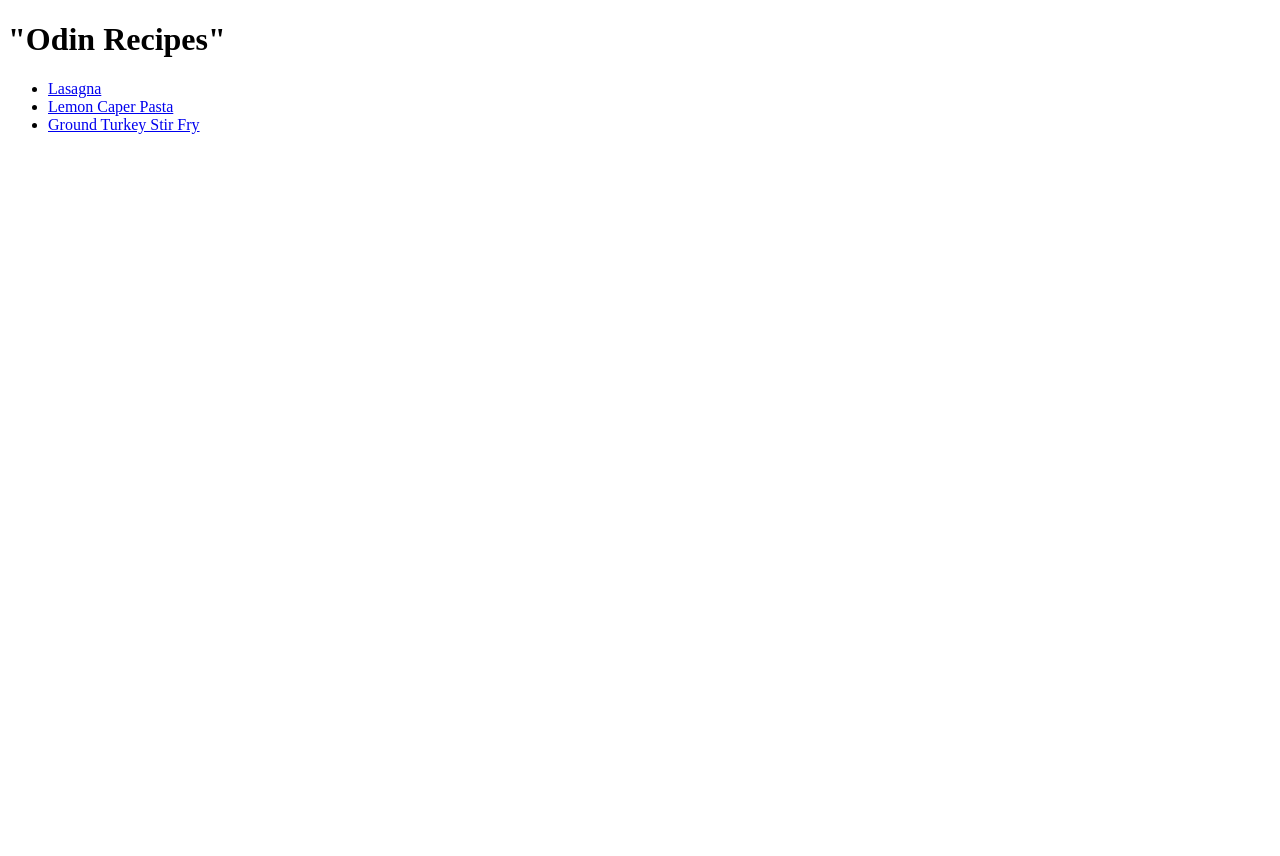
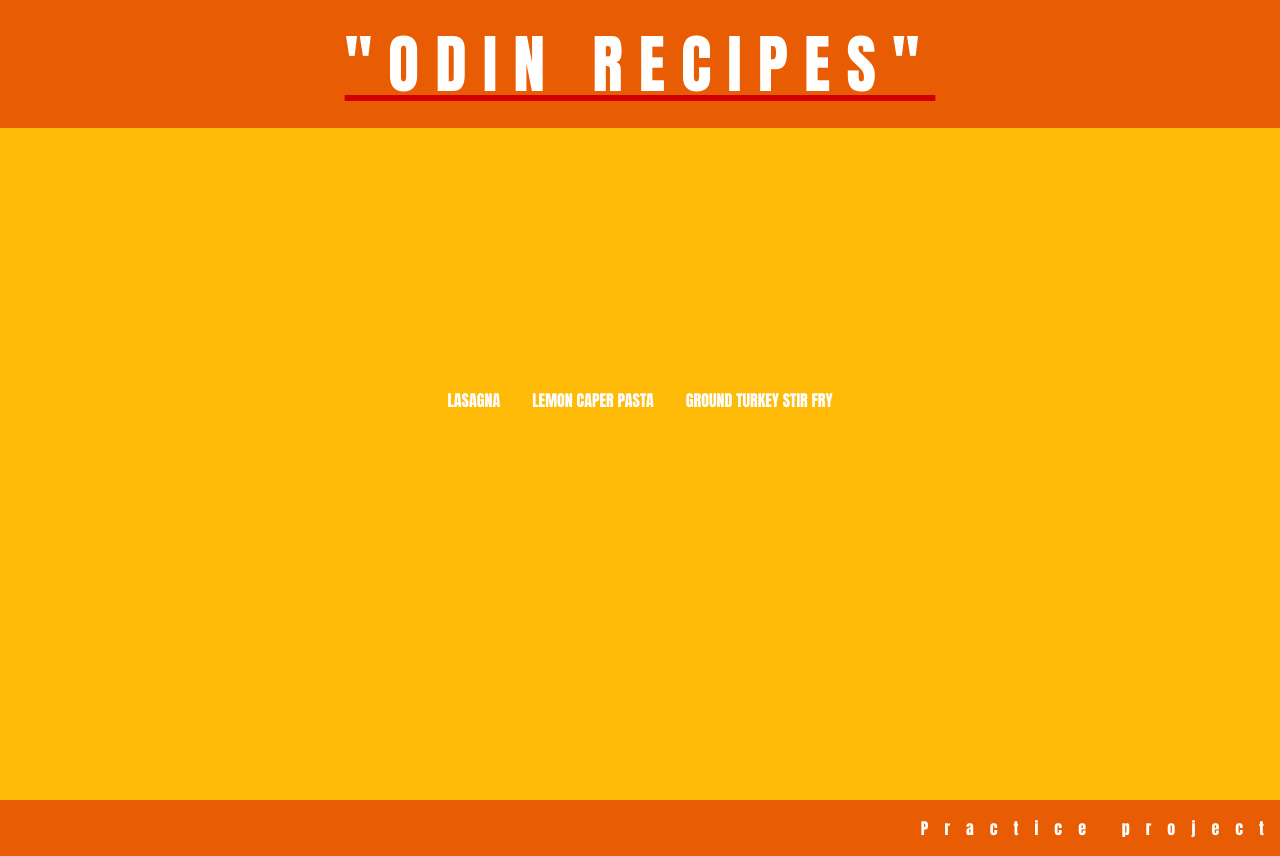
Before and after one commit to salocin-95/odin-recipes, a plain HTML site: page index.html in a window 1280 px wide. Before the commit the page ends 800 px from the top, so only its background shows below. Drawn offline with Linux system fonts and the light colour scheme.

Commit message:
Modify files

```diff
--- a/index.html
+++ b/index.html
@@ -4,6 +4,7 @@
     <meta charset="UTF-8">
     <meta name="viewport" content="width=device-width, initial-scale=1.0">
     <title>Odin Recipes</title>
+    <link rel="stylesheet" href="styles.css">
 </head>
 <body>
     <h1>"Odin Recipes"</h1>
@@ -12,5 +13,6 @@
             <li><a href="recipes/lemon-caper-pasta.html">Lemon Caper Pasta</a></li>
             <li><a href="recipes/ground-turkey.html">Ground Turkey Stir Fry</a></li>
         </ul>
+    <footer>Practice project</footer>
 </body>
 </html>
--- /dev/null
+++ b/styles.css
@@ -0,0 +1,85 @@
+:root {
+    --main-color-text: white;
+    --gradient-color-red: #d00000;
+    --gradient-color-orange: #e85d04;
+    --gradient-color-yellow: #ffba08;
+}
+
+*,
+*::before,
+*::after {
+    padding: 0;
+    margin: 0;
+    box-sizing: border-box;
+    /*outline: 1px solid limegreen;*/
+    font-size: 16px;
+    font-family: Impact, Haettenschweiler, 'Arial Narrow Bold', sans-serif;
+}
+
+body {
+    display: flex;
+    align-items: center;
+    justify-content: center;
+    flex-direction: column;
+}
+
+h1 {
+    width: 100%;
+    position: fixed;
+    top: 0;
+    color: var(--main-color-text);
+    background-color: var(--gradient-color-orange);
+    text-align: center;
+    text-transform: uppercase;
+    letter-spacing: 1rem;
+    font-weight: bolder;
+    padding-top: 1rem;
+    padding-bottom: 1rem;
+    font-size: 4rem;
+}
+
+h1:hover {
+    text-decoration: underline var(--gradient-color-red);
+}
+
+ul {
+    background: rgb(255,186,8);
+    width: 100%;
+    height: 100vh;
+    display: flex;
+    align-items: center;
+    justify-content: center;
+    gap: 2rem;
+}
+
+ul li {
+    text-transform: uppercase;
+    list-style: none;
+    text-decoration: none;
+    font-weight: bold;
+    color: var(--main-color-text);
+}
+
+a {
+    all: unset;
+    text-decoration: none;
+}
+
+a:hover {
+    cursor: grab;
+    color: var(--gradient-color-red);
+    text-decoration: none;
+}
+
+
+footer {
+    width: 100%;
+    color: var(--main-color-text);
+    background-color: var(--gradient-color-orange);
+    text-align: right;
+    letter-spacing: 1rem;
+    font-weight: bolder;
+    padding-top: 1rem;
+    padding-bottom: 1rem;
+    font-size: 1rem;
+}
```
Also changed, not shown: recipes/ground-turkey.html (+16 -4 lines), 1 other file.
